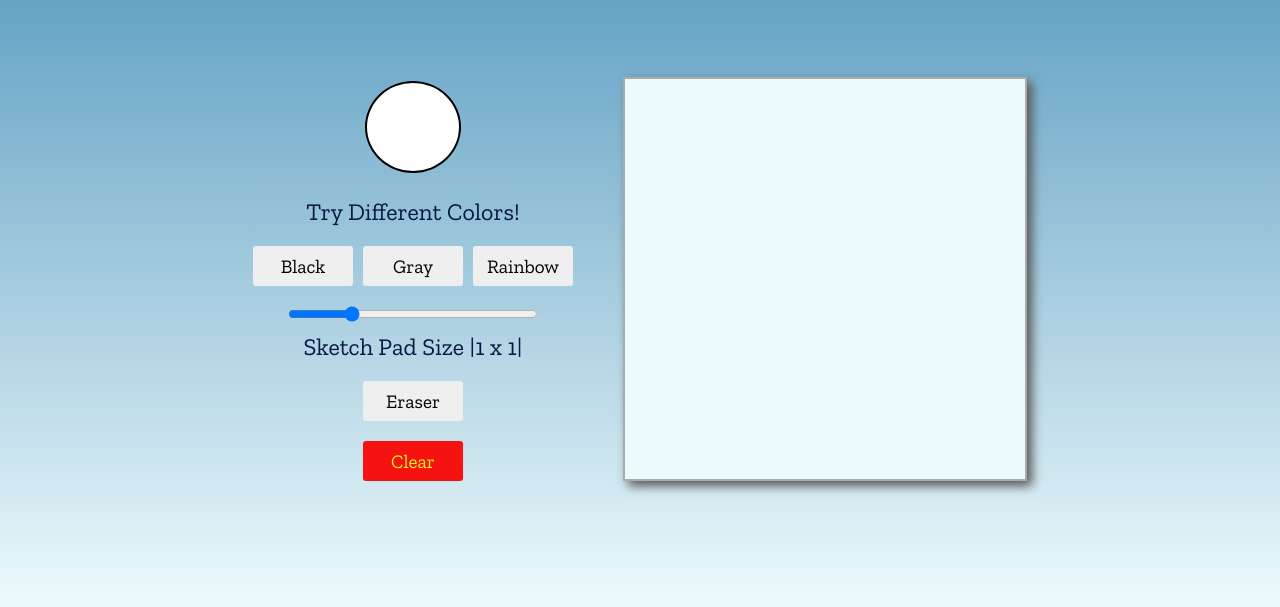
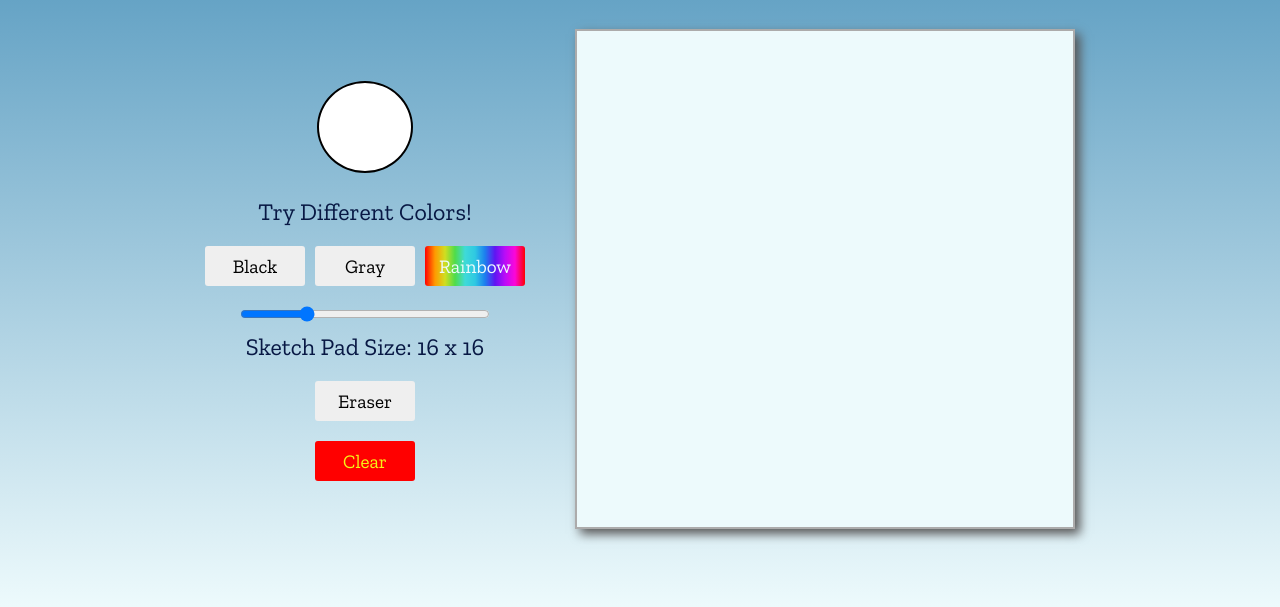
Before and after one commit to rulerpluralrural/odin-etch-a-sketch, a plain HTML site: page index.html in a window 1280 px wide. Shown: the part 193-800 px from the top of the page. Drawn offline with nearby package versions, Linux system fonts and the light colour scheme; a web font is replaced by a local one.

Commit message:
"Added a sketchpad sizing function"
* whatever the input in the size slider the will be the sketchpad size
* the label will also show the size of the sketchpad on change ex. (16x16)

```diff
--- a/app.js
+++ b/app.js
@@ -1,33 +1,51 @@
 // sketch pad container variable
 const container = document.getElementById('container');
 
-// color picker variable
-const colorPicker = document.getElementById('color-picker');
-
 // sketch pad size slider variable
 const slider = document.getElementById('slider');
+const spanTxt = document.querySelector('#size');
 
 // Buttons variables
-const blackBtn = document.getElementById('btn-black');
-const grayBtn = document.getElementById('btn-gray');
-const rainbowBtn = document.getElementById('btn-rainbow');
-const eraseBtn = document.getElementById('btn-erase');
-const resetBtn = document.getElementById('btn-reset');
+const blackBtn = document.querySelector('#btn-black');
+const grayBtn = document.querySelector('#btn-gray');
+const rainbowBtn = document.querySelector('#btn-rainbow');
+const eraseBtn = document.querySelector('#btn-erase');
+const resetBtn = document.querySelector('#btn-reset');
 
 
-const div = [];
+function sketchPad(size) {
 
-// create 16x16 div and append to the container
-for (let i = 0; i < 256; i++) {
-    const divs = document.createElement('div');
-    container.appendChild(divs);
-    container.style.gridTemplateColumns = 'repeat(16,1fr)';
-    div.push(divs);
+    container.innerHTML = '';
+
+    for (let i = 0; i < size * size; i++) {
+        const divs = document.createElement('div');
+        container.style.gridTemplateColumns = `repeat(${size}, 1fr)`;
+        container.style.gridTemplateRows = `repeat(${size}, 1fr)`;
+        container.insertAdjacentElement('beforeend', divs);
+        divs.addEventListener('mouseover', function() {
+            this.classList.add('black');
+        });
+    }
 }
 
-// paint black on on each div with mouseover
-div.forEach((sqr) => {
-    sqr.addEventListener('mouseover', function() {
-        this.classList.add('black');
-    });
+// slider function change the sketchpad size and show the size text when changed
+function changeSize(val) {
+    sketchPad(val);
+    spanTxt.textContent = `${val} x ${val}`;
+}
+
+changeSize(16);
+
+
+// color picker
+let setColor = document.querySelector('[type="color"]');
+setColor.addEventListener('input', (e) => {
+    color = e.target.value
 });
+
+/* TODO */
+// Buttons brush should be what ever the clicked button is
+// Button rainbow should be different colors
+// Whatever color picked on input color should be the brush color
+// Clear button should reset the sketchpad to white background
+// fix event listener from mouseover to toggle
--- a/index.html
+++ b/index.html
@@ -20,8 +20,8 @@
                 <button id="btn-rainbow" class="btn-order">Rainbow</button>
             </div>
             <div class="input-box">
-                <input type="range" name="slider" id="slider" value="16" min="1" max="64">
-                <label for="slider">Sketch Pad Size <span id="size">|1 x 1|</span></label>
+                <input type="range" name="slider" id="slider" value="16" onchange="changeSize(this.value)" min="1" max="60">
+                <label for="slider">Sketch Pad Size: <span id="size"></span></label>
             </div>
                 <button id="btn-erase" class="btn-order">Eraser</button>
                 <button id="btn-reset" class="btn-order"> Clear</button>
--- a/styles.css
+++ b/styles.css
@@ -51,7 +51,7 @@ main {
     gap: 50px;
 }
 
-@media only screen and (max-width: 800px) {
+@media only screen and (max-width: 900px) {
     body {
         height: 100%;
         margin-block: 50px;
@@ -118,30 +118,68 @@ main {
 
 .btn-order:hover {
     background-color: #0066CC;
-    color: #dab360;
+    color: #edfafc;
+}
+
+#btn-rainbow {
+    background: linear-gradient(
+        90deg,
+        rgba(255, 0, 0, 1) 0%,
+        rgba(255, 154, 0, 1) 10%,
+        rgba(208, 222, 33, 1) 20%,
+        rgba(79, 220, 74, 1) 30%,
+        rgba(63, 218, 216, 1) 40%,
+        rgba(47, 201, 226, 1) 50%,
+        rgba(28, 127, 238, 1) 60%,
+        rgba(95, 21, 242, 1) 70%,
+        rgba(186, 12, 248, 1) 80%,
+        rgba(251, 7, 217, 1) 90%,
+        rgba(255, 0, 0, 1) 100%
+    );
+    color: #edfafc;
+}
+
+#btn-rainbow:hover {
+    background: linear-gradient(
+        270deg,
+        rgba(255, 0, 0, 1) 0%,
+        rgba(255, 154, 0, 1) 10%,
+        rgba(208, 222, 33, 1) 20%,
+        rgba(79, 220, 74, 1) 30%,
+        rgba(63, 218, 216, 1) 40%,
+        rgba(47, 201, 226, 1) 50%,
+        rgba(28, 127, 238, 1) 60%,
+        rgba(95, 21, 242, 1) 70%,
+        rgba(186, 12, 248, 1) 80%,
+        rgba(251, 7, 217, 1) 90%,
+        rgba(255, 0, 0, 1) 100%
+    );
+    color: #feffff;
 }
 
 #btn-reset {
-    background-color: rgb(247, 18, 18);
+    background-color: rgb(255, 0, 0);
     color: rgb(245, 245, 23);
 }
 
 #btn-reset:hover {
-    background-color: rgb(247, 56, 56);
+    background-color: rgb(172, 0, 0);
 }
 
 #container {
     background-color: #edfafc;
-    min-width: 400px;
-    max-width: 100%;
+    width: 500px;
+    height: 500px;
+    max-width: 500px;
+    max-height: 500px;
     display: grid;
+    gap: 0;
+    row-gap: 0;
     border: 2px solid #acabab;
     box-shadow: 5px 5px 10px rgb(87, 86, 86);
 }
 
 #container div {
-    width: 25px;
-    height: 25px;
     cursor: crosshair;
 }
 
```
